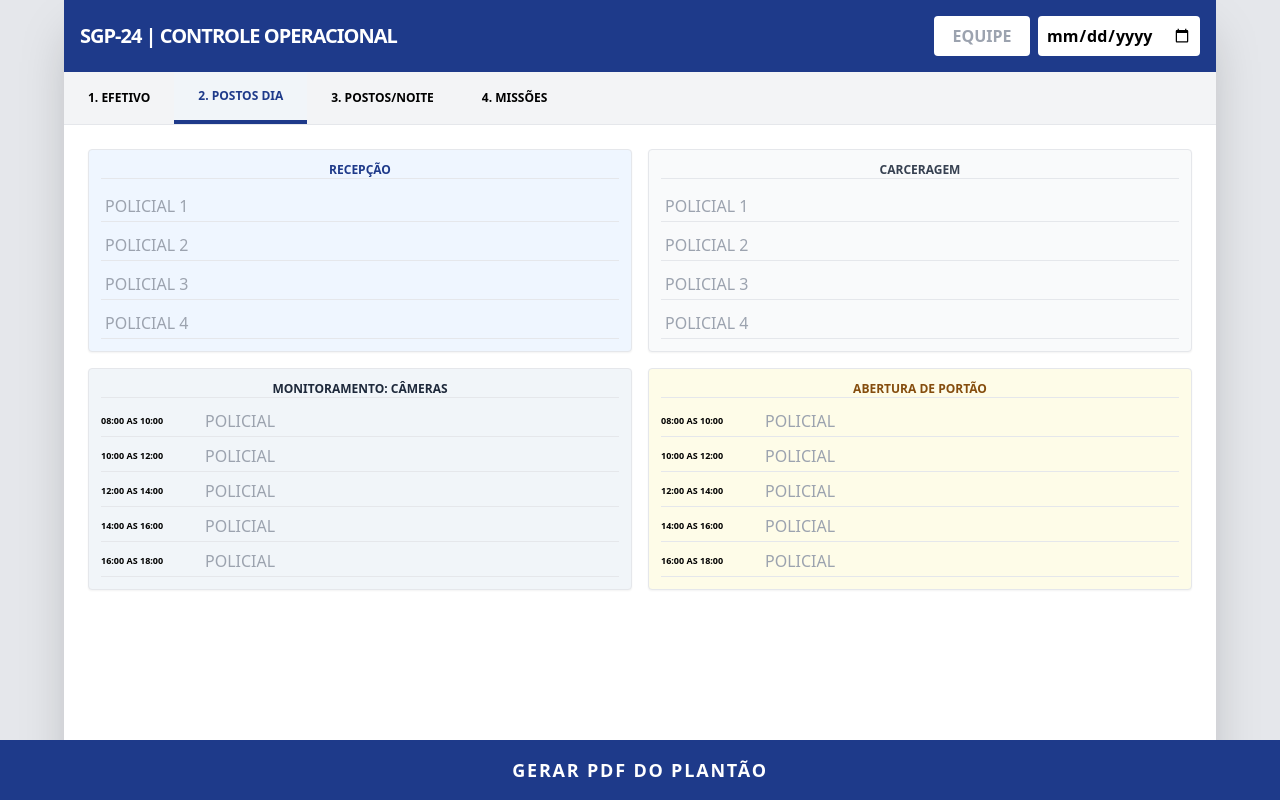
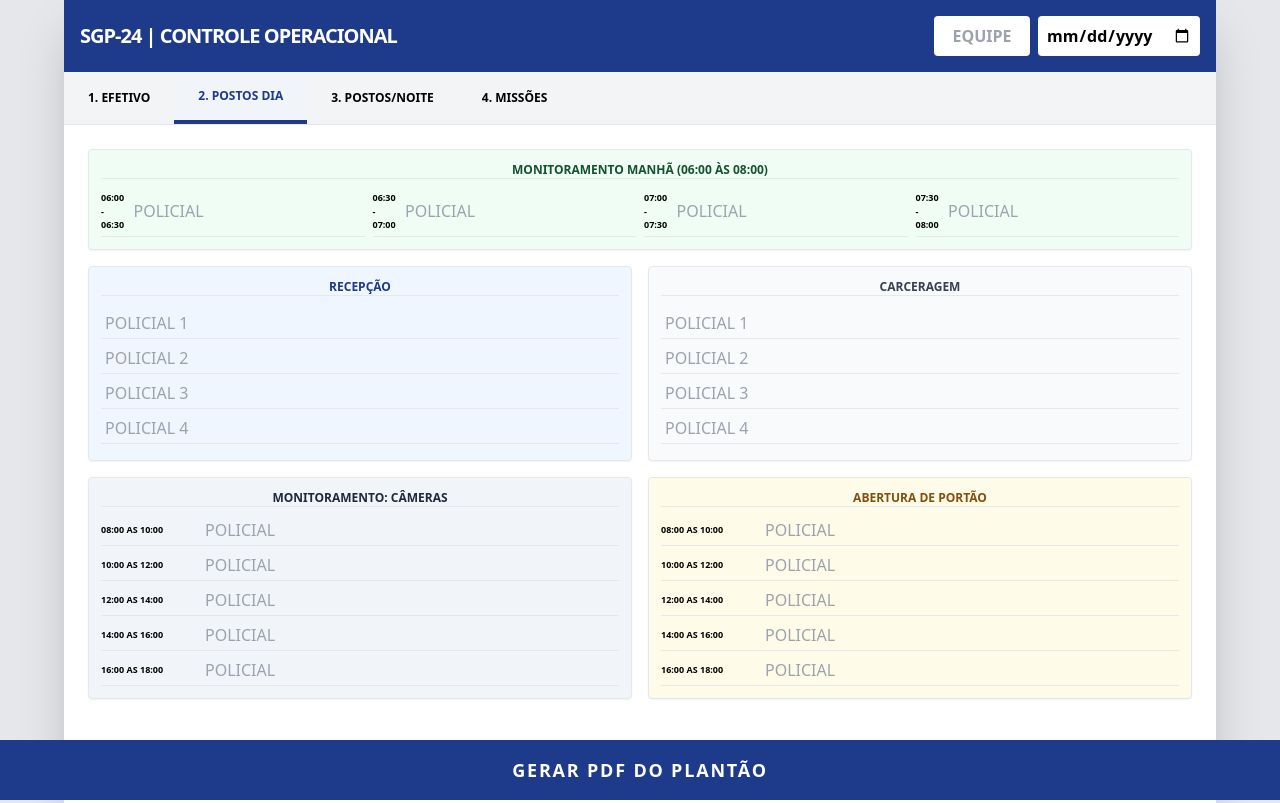
Before and after one commit to Aldair-Firmino/SGP24, a Flask app: page / in a window 1280 px wide, after a click on "2. POSTOS DIA". Run offline with Flask 3, Linux system fonts and the light colour scheme; some libraries are stand-ins or nearby versions.

Commit message:
Update index.html

```diff
--- a/templates/index.html
+++ b/templates/index.html
@@ -33,7 +33,6 @@
         </div>
 
         <div class="p-4 md:p-6">
-            <!-- ABA 1: EFETIVO -->
             <div id="aba1" class="tab-content active">
                 <div class="max-w-2xl mx-auto">
                     <div class="bg-blue-50 p-4 rounded-lg border-2 border-blue-200 mb-6 shadow-sm">
@@ -46,12 +45,9 @@
                                     <input type="text" name="chefe_mat" placeholder="000.000-0" class="w-28 bg-transparent text-sm outline-none font-bold uppercase text-right">
                                 </div>
                             </div>
-                            <div id="status_chefe" class="text-[9px] font-black p-1 rounded bg-white/60 text-center uppercase tracking-tighter border border-blue-100">
-                                Aguardando Efetivo...
-                            </div>
+                            <div id="status_chefe" class="text-[9px] font-black p-1 rounded bg-white/60 text-center uppercase tracking-tighter border border-blue-100">Aguardando Efetivo...</div>
                         </div>
                     </div>
-
                     <div class="space-y-2">
                         {% for i in range(1, 13) %}
                         <div class="flex gap-2 items-center bg-gray-50 p-2 rounded border border-gray-200 uppercase text-xs">
@@ -69,76 +65,47 @@
                 </div>
             </div>
 
-            <!-- ABA 2: POSTOS DIA -->
             <div id="aba2" class="tab-content">
                 <div class="grid grid-cols-1 md:grid-cols-2 gap-4">
-                    <div class="border p-3 rounded bg-blue-50 shadow-sm">
-                        <h4 class="font-bold text-blue-900 mb-3 border-b uppercase text-xs text-center">Recepção</h4>
-                        <div class="space-y-2">
-                            <input type="text" name="rec_p1" placeholder="POLICIAL 1" class="w-full p-1 text-xs border-b bg-transparent uppercase outline-none">
-                            <input type="text" name="rec_p2" placeholder="POLICIAL 2" class="w-full p-1 text-xs border-b bg-transparent uppercase outline-none">
-                            <input type="text" name="rec_p3" placeholder="POLICIAL 3" class="w-full p-1 text-xs border-b bg-transparent uppercase outline-none">
-                            <input type="text" name="rec_p4" placeholder="POLICIAL 4" class="w-full p-1 text-xs border-b bg-transparent uppercase outline-none">
+                    <div class="border p-3 rounded bg-green-50 md:col-span-2 shadow-sm">
+                        <h4 class="font-bold text-green-900 mb-3 border-b uppercase text-xs text-center">Monitoramento Manhã (06:00 às 08:00)</h4>
+                        <div class="grid grid-cols-1 md:grid-cols-4 gap-2">
+                            {% for h in ['06:00 - 06:30','06:30 - 07:00','07:00 - 07:30','07:30 - 08:00'] %}
+                            <div class="flex items-center gap-2 border-b pb-1">
+                                <span class="text-[9px] font-black w-20">{{h}}</span>
+                                <input type="text" name="mon_manha_{{loop.index}}" class="flex-1 text-xs uppercase outline-none bg-transparent" placeholder="Policial">
+                            </div>
+                            {% endfor %}
                         </div>
                     </div>
-
-                    <div class="border p-3 rounded bg-gray-50 shadow-sm">
-                        <h4 class="font-bold text-gray-700 mb-3 border-b uppercase text-xs text-center">Carceragem</h4>
-                        <div class="space-y-2">
-                            <input type="text" name="car_p1" placeholder="POLICIAL 1" class="w-full p-1 text-xs border-b bg-transparent uppercase outline-none">
-                            <input type="text" name="car_p2" placeholder="POLICIAL 2" class="w-full p-1 text-xs border-b bg-transparent uppercase outline-none">
-                            <input type="text" name="car_p3" placeholder="POLICIAL 3" class="w-full p-1 text-xs border-b bg-transparent uppercase outline-none">
-                            <input type="text" name="car_p4" placeholder="POLICIAL 4" class="w-full p-1 text-xs border-b bg-transparent uppercase outline-none">
-                        </div>
+                    <div class="border p-3 rounded bg-blue-50 shadow-sm"><h4 class="font-bold text-blue-900 mb-3 border-b uppercase text-xs text-center">Recepção</h4>
+                        {% for i in range(1, 5) %}<input type="text" name="rec_p{{i}}" placeholder="POLICIAL {{i}}" class="w-full p-1 mb-1 text-xs border-b bg-transparent uppercase outline-none">{% endfor %}
                     </div>
-
-                    <div class="border p-3 rounded bg-slate-100 shadow-sm">
-                        <h4 class="font-bold text-slate-800 mb-3 border-b uppercase text-xs text-center">Monitoramento: Câmeras</h4>
-                        <div id="container_mon" class="space-y-2"></div>
+                    <div class="border p-3 rounded bg-gray-50 shadow-sm"><h4 class="font-bold text-gray-700 mb-3 border-b uppercase text-xs text-center">Carceragem</h4>
+                        {% for i in range(1, 5) %}<input type="text" name="car_p{{i}}" placeholder="POLICIAL {{i}}" class="w-full p-1 mb-1 text-xs border-b bg-transparent uppercase outline-none">{% endfor %}
                     </div>
-
-                    <div class="border p-3 rounded bg-yellow-50 shadow-sm">
-                        <h4 class="font-bold text-yellow-800 mb-3 border-b uppercase text-xs text-center">Abertura de Portão</h4>
-                        <div id="container_por" class="space-y-2"></div>
-                    </div>
+                    <div class="border p-3 rounded bg-slate-100 shadow-sm"><h4 class="font-bold text-slate-800 mb-3 border-b uppercase text-xs text-center text-blue-800">Monitoramento: Câmeras</h4><div id="container_mon" class="space-y-2"></div></div>
+                    <div class="border p-3 rounded bg-yellow-50 shadow-sm"><h4 class="font-bold text-yellow-800 mb-3 border-b uppercase text-xs text-center">Abertura de Portão</h4><div id="container_por" class="space-y-2"></div></div>
                 </div>
             </div>
 
-            <!-- ABA 3: POSTOS NOITE -->
             <div id="aba3" class="tab-content">
                 <div class="grid grid-cols-1 md:grid-cols-2 gap-4">
-                    <div class="border p-4 rounded bg-white shadow-sm">
-                        <h4 class="font-bold text-blue-900 border-b mb-3 uppercase text-xs text-center">Pré-Quarto (18:00 às 22:00)</h4>
-                        <div id="container_pq" class="space-y-2"></div>
-                    </div>
-                    <div class="border p-4 rounded bg-slate-900 text-white shadow-xl">
-                        <h4 class="font-bold text-yellow-400 border-b border-gray-700 mb-3 uppercase text-center text-xs">Quarto de Hora (22:00 às 06:00)</h4>
-                        <div id="container_qh" class="space-y-2"></div>
-                    </div>
+                    <div class="border p-4 rounded bg-white shadow-sm"><h4 class="font-bold text-blue-900 border-b mb-3 uppercase text-xs text-center">Pré-Quarto (18:00 às 22:00)</h4><div id="container_pq" class="space-y-2"></div></div>
+                    <div class="border p-4 rounded bg-slate-900 text-white shadow-xl"><h4 class="font-bold text-yellow-400 border-b border-gray-700 mb-3 uppercase text-center text-xs">Quarto de Hora (22:00 às 06:00)</h4><div id="container_qh" class="space-y-2"></div></div>
                 </div>
             </div>
 
-            <!-- ABA 4: MISSÕES -->
             <div id="aba4" class="tab-content">
                 <div class="grid grid-cols-1 md:grid-cols-2 gap-4">
                     {% for m in ['defensoria','itep','ctc','atendimento_medico','missao_externa','missao_interna'] %}
-                    <div class="p-3 border rounded bg-gray-50 uppercase shadow-sm">
-                        <label class="text-[10px] font-black text-blue-800 block mb-1 uppercase">{{m.replace('_',' ')}}</label>
-                        <textarea name="{{m}}" class="w-full h-16 text-xs p-2 border-none bg-white rounded outline-none uppercase"></textarea>
-                    </div>
+                    <div class="p-3 border rounded bg-gray-50 uppercase shadow-sm"><label class="text-[10px] font-black text-blue-800 block mb-1 uppercase">{{m.replace('_',' ')}}</label><textarea name="{{m}}" class="w-full h-16 text-xs p-2 border-none bg-white rounded outline-none uppercase"></textarea></div>
                     {% endfor %}
-
-                    <div class="p-4 border-2 border-blue-200 rounded-lg bg-white shadow-md md:col-span-2">
-                        <h4 class="font-black text-blue-900 border-b-2 border-blue-100 mb-4 uppercase text-xs text-center">ALMOÇO / REPOUSO</h4>
-                        <textarea name="almoco_repouso" placeholder="Digite os nomes para Almoço/Repouso..." class="w-full h-24 text-sm p-2 border-b bg-transparent outline-none uppercase resize-none"></textarea>
-                    </div>
+                    <div class="p-4 border-2 border-blue-200 rounded-lg bg-white shadow-md md:col-span-2"><h4 class="font-black text-blue-900 border-b-2 border-blue-100 mb-4 uppercase text-xs text-center">ALMOÇO / REPOUSO</h4><textarea name="almoco_repouso" placeholder="Digite os nomes..." class="w-full h-24 text-sm p-2 bg-transparent outline-none uppercase resize-none"></textarea></div>
                 </div>
             </div>
         </div>
-
-        <button type="submit" class="fixed bottom-0 left-0 right-0 bg-blue-900 text-white py-4 font-black text-lg uppercase tracking-widest transition-all hover:bg-black">
-            Gerar PDF do Plantão
-        </button>
+        <button type="submit" class="fixed bottom-0 left-0 right-0 bg-blue-900 text-white py-4 font-black text-lg uppercase tracking-widest transition-all hover:bg-black">Gerar PDF do Plantão</button>
     </form>
 
     <script>
@@ -149,15 +116,11 @@
             document.getElementById('btn-' + id).classList.add('tab-active');
             window.scrollTo(0, 0);
         }
-
-        function formatarHora(data) {
-            return data.getHours().toString().padStart(2,'0') + ":" + data.getMinutes().toString().padStart(2,'0');
-        }
+        function formatarHora(data) { return data.getHours().toString().padStart(2,'0') + ":" + data.getMinutes().toString().padStart(2,'0'); }
 
         function calcularEscalaDinamica() {
             let chefe = document.getElementById('chefe_nome').value.toUpperCase();
-            let ativosOperacionais = [];
-            let totalParaRegra = 0;
+            let ativosOperacionais = []; let totalParaRegra = 0;
 
             for (let i = 1; i <= 12; i++) {
                 let nome = document.getElementById('p' + i).value.toUpperCase();
@@ -168,79 +131,52 @@
                 }
             }
 
-            // REGRA DO CHEFE (QUARTO DE HORA)
             const statusBox = document.getElementById('status_chefe');
             let listaQH = [...ativosOperacionais];
+            // REGRA: Se policiais + chefe > 7, Chefe fora do Q.H
+            let efetivoTotalComChefe = chefe.trim() !== "" ? totalParaRegra + 1 : totalParaRegra;
+
             if (chefe.trim() !== "") {
-                if (totalParaRegra > 7) {
+                if (efetivoTotalComChefe > 7) {
                     statusBox.innerHTML = "STATUS: SUPERVISÃO (FORA DO Q.H)";
                     statusBox.className = "text-[9px] font-bold text-red-600 p-1 text-center uppercase";
                 } else {
                     statusBox.innerHTML = "STATUS: OPERACIONAL (NO Q.H)";
                     statusBox.className = "text-[9px] font-bold text-green-600 p-1 text-center uppercase";
-                    listaQH.unshift(chefe); // Adiciona o chefe apenas se for <= 7 policiais
+                    listaQH.unshift(chefe);
                 }
             }
 
             const numDiv = totalParaRegra > 6 ? 7 : 5;
 
-            // GERAR POSTOS DIA (MONITORAMENTO E PORTÃO)
-            const diaContainers = ['container_mon', 'container_por'];
-            const labels = ['mon_camera_', 'portao_'];
-            diaContainers.forEach((id, idx) => {
-                const container = document.getElementById(id);
-                container.innerHTML = "";
-                let hD = new Date(); hD.setHours(8, 0, 0);
-                let minD = Math.floor(600 / numDiv);
+            // MONITORAMENTO E PORTÃO
+            ['container_mon', 'container_por'].forEach((id, idx) => {
+                const container = document.getElementById(id); container.innerHTML = "";
+                let hD = new Date(); hD.setHours(8, 0, 0); let minD = Math.floor(600 / numDiv);
                 for (let i = 0; i < numDiv; i++) {
-                    let inicio = formatarHora(hD);
-                    hD.setMinutes(hD.getMinutes() + minD);
-                    if(i === numDiv - 1) hD.setHours(18, 0, 0);
-                    let fim = formatarHora(hD);
-                    let intervaloTexto = `${inicio} AS ${fim}`;
-                    container.innerHTML += `<div class="flex items-center gap-2 mb-1 border-b pb-1">
-                        <span class="text-[9px] font-black w-24">${intervaloTexto}</span>
-                        <input type="hidden" name="${labels[idx]}horario${i+1}" value="${intervaloTexto}">
-                        <input type="text" name="${labels[idx]}${i+1}" class="flex-1 text-xs uppercase outline-none bg-transparent" placeholder="Policial">
-                    </div>`;
+                    let inicio = formatarHora(hD); hD.setMinutes(hD.getMinutes() + minD); if(i === numDiv - 1) hD.setHours(18, 0, 0);
+                    let fim = formatarHora(hD); let intervalo = `${inicio} AS ${fim}`;
+                    container.innerHTML += `<div class="flex items-center gap-2 mb-1 border-b pb-1"><span class="text-[9px] font-black w-24">${intervalo}</span><input type="hidden" name="${idx==0?'mon_camera_':'portao_'}horario${i+1}" value="${intervalo}"><input type="text" name="${idx==0?'mon_camera_':'portao_'}${i+1}" class="flex-1 text-xs uppercase outline-none bg-transparent" placeholder="Policial"></div>`;
                 }
             });
 
             // PRÉ-QUARTO
-            const containerPQ = document.getElementById('container_pq');
-            containerPQ.innerHTML = "";
-            let hPQ = new Date(); hPQ.setHours(18, 0, 0);
-            let minPQ = Math.floor(240 / numDiv);
+            const containerPQ = document.getElementById('container_pq'); containerPQ.innerHTML = "";
+            let hPQ = new Date(); hPQ.setHours(18, 0, 0); let minPQ = Math.floor(240 / numDiv);
             for (let i = 0; i < numDiv; i++) {
-                let inicio = formatarHora(hPQ);
-                hPQ.setMinutes(hPQ.getMinutes() + minPQ);
-                if(i === numDiv - 1) hPQ.setHours(22, 0, 0);
-                let fim = formatarHora(hPQ);
-                let intervaloTexto = `${inicio} AS ${fim}`;
-                containerPQ.innerHTML += `<div class="flex items-center gap-2 mb-1 border-b pb-1">
-                    <span class="text-[9px] font-black w-24">${intervaloTexto}</span>
-                    <input type="hidden" name="pre_horario${i+1}" value="${intervaloTexto}">
-                    <input type="text" name="pre_p${i+1}" class="flex-1 text-xs uppercase outline-none bg-transparent" placeholder="Policial">
-                </div>`;
+                let inicio = formatarHora(hPQ); hPQ.setMinutes(hPQ.getMinutes() + minPQ); if(i === numDiv - 1) hPQ.setHours(22, 0, 0);
+                let fim = formatarHora(hPQ); let intervalo = `${inicio} AS ${fim}`;
+                containerPQ.innerHTML += `<div class="flex items-center gap-2 mb-1 border-b pb-1"><span class="text-[9px] font-black w-24">${intervalo}</span><input type="hidden" name="pre_horario${i+1}" value="${intervalo}"><input type="text" name="pre_p${i+1}" class="flex-1 text-xs uppercase outline-none bg-transparent" placeholder="Policial"></div>`;
             }
 
             // QUARTO DE HORA
-            const containerQH = document.getElementById('container_qh');
-            containerQH.innerHTML = "";
+            const containerQH = document.getElementById('container_qh'); containerQH.innerHTML = "";
             if (listaQH.length > 0) {
-                let minQH = Math.floor(480 / listaQH.length);
-                let hQH = new Date(); hQH.setHours(22, 0, 0);
+                let minQH = Math.floor(480 / listaQH.length); let hQH = new Date(); hQH.setHours(22, 0, 0);
                 listaQH.forEach((pol, i) => {
-                    let inicio = formatarHora(hQH);
-                    hQH.setMinutes(hQH.getMinutes() + minQH);
-                    if(i === listaQH.length - 1) hQH.setHours(6, 0, 0);
-                    let fim = formatarHora(hQH);
-                    let intervaloTexto = `${inicio} - ${fim}`;
-                    containerQH.innerHTML += `<div class="flex items-center gap-2 border-b border-gray-800 pb-1">
-                        <span class="text-[9px] text-yellow-500 w-24">${intervaloTexto}</span>
-                        <input type="hidden" name="qh_horario${i+1}" value="${intervaloTexto}">
-                        <input type="text" name="qh_p${i+1}" value="${pol}" class="bg-transparent text-white text-[11px] font-bold uppercase outline-none">
-                    </div>`;
+                    let inicio = formatarHora(hQH); hQH.setMinutes(hQH.getMinutes() + minQH); if(i === listaQH.length - 1) hQH.setHours(6, 0, 0);
+                    let fim = formatarHora(hQH); let intervalo = `${inicio} - ${fim}`;
+                    containerQH.innerHTML += `<div class="flex items-center gap-2 border-b border-gray-800 pb-1"><span class="text-[9px] text-yellow-500 w-24">${intervalo}</span><input type="hidden" name="qh_horario${i+1}" value="${intervalo}"><input type="text" name="qh_p${i+1}" value="${pol}" class="bg-transparent text-white text-[11px] font-bold uppercase outline-none"></div>`;
                 });
             }
         }
```
